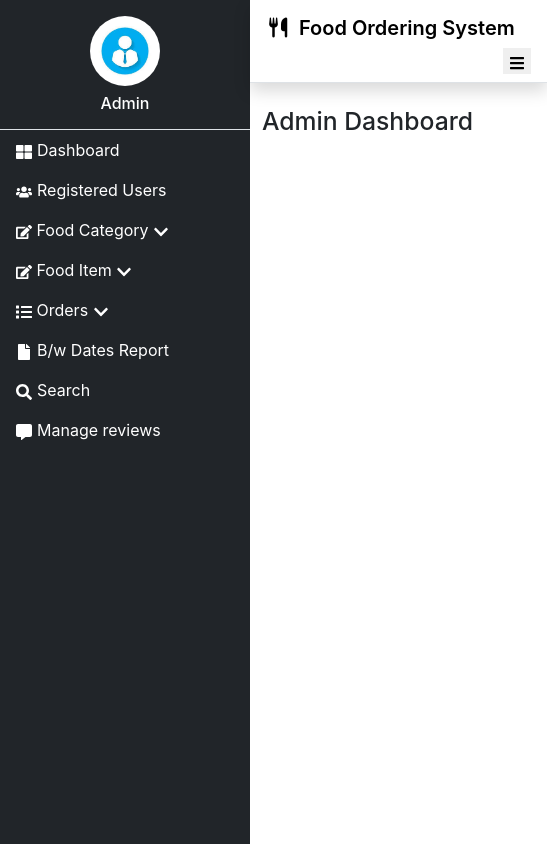
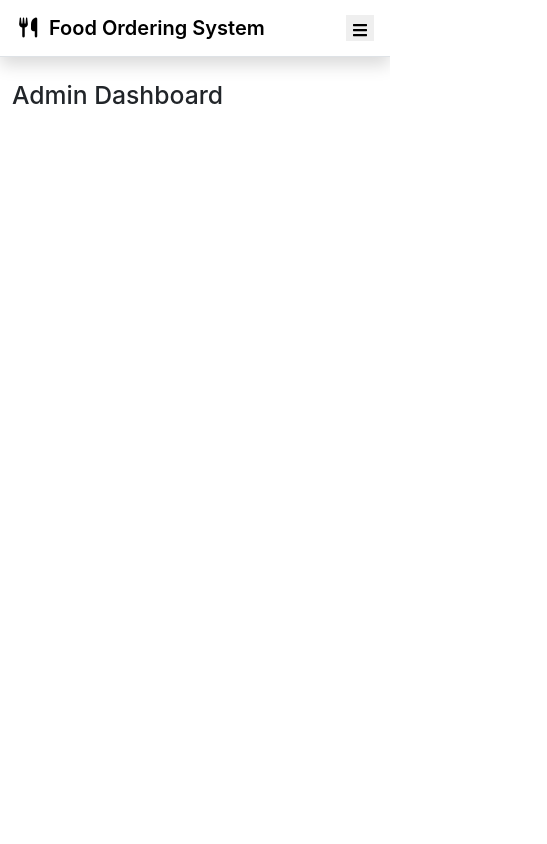
Before and after one commit to Keerthan-17/FoodOrderingSystem, a React (Create React App) app in the folder frontend/: page /admin-dashboard in a window 390 px wide. Shown: the whole page, 547 px wide, since content can reach past the window. Built offline with nearby package versions, Linux system fonts and the light colour scheme.

Commit message:
Implement responsive sidebar toggle in AdminLayout and update CSS for page content layout

```diff
--- a/frontend/src/components/AdminLayout.js
+++ b/frontend/src/components/AdminLayout.js
@@ -1,14 +1,30 @@
-import React from 'react'
+import React, { useEffect, useState } from 'react'
 import '../styles/admin.css'
 import AdminSidebar from './AdminSidebar'
 import AdminHeader from './AdminHeader'
 
 const AdminLayout = ({children}) => {
+
+  const [sidebarOpen, setSidebarOpen] = useState(true)
+  useEffect(() => {
+    const handleResize = () =>{
+      if (window.innerWidth < 768){
+        setSidebarOpen(false)
+      }
+      else{
+        setSidebarOpen(true)
+      }
+    }
+    handleResize()
+    window.addEventListener('resize', handleResize)
+    return () => window.removeEventListener('resize', handleResize)
+  }, [])
+
   return (
     <div className='d-flex'>
-      <AdminSidebar/>
+      {sidebarOpen && <AdminSidebar/>}
 
-      <div id='page-content-wrapper' className='w-100'>
+      <div id='page-content-wrapper' className={`flex-grow-1 ${sidebarOpen ? 'with-sidebar' : 'full-sidebar'}`}>
         <AdminHeader/>
         <div className='container-fluid mt-4'>
           {children}
--- a/frontend/src/styles/admin.css
+++ b/frontend/src/styles/admin.css
@@ -17,8 +17,13 @@
 
 }
 
-#page-content-wrapper{
+#page-content-wrapper.with-sidebar{
   margin-left: 250px;
+  transition: margin-left 0.3s ease-in-out;
+}
+#page-content-wrapper.full-sidebar{
+  margin-left: 0px;
+  transition: margin-left 0.3s ease-in-out;
 }
 
 .panel-icon{
```
